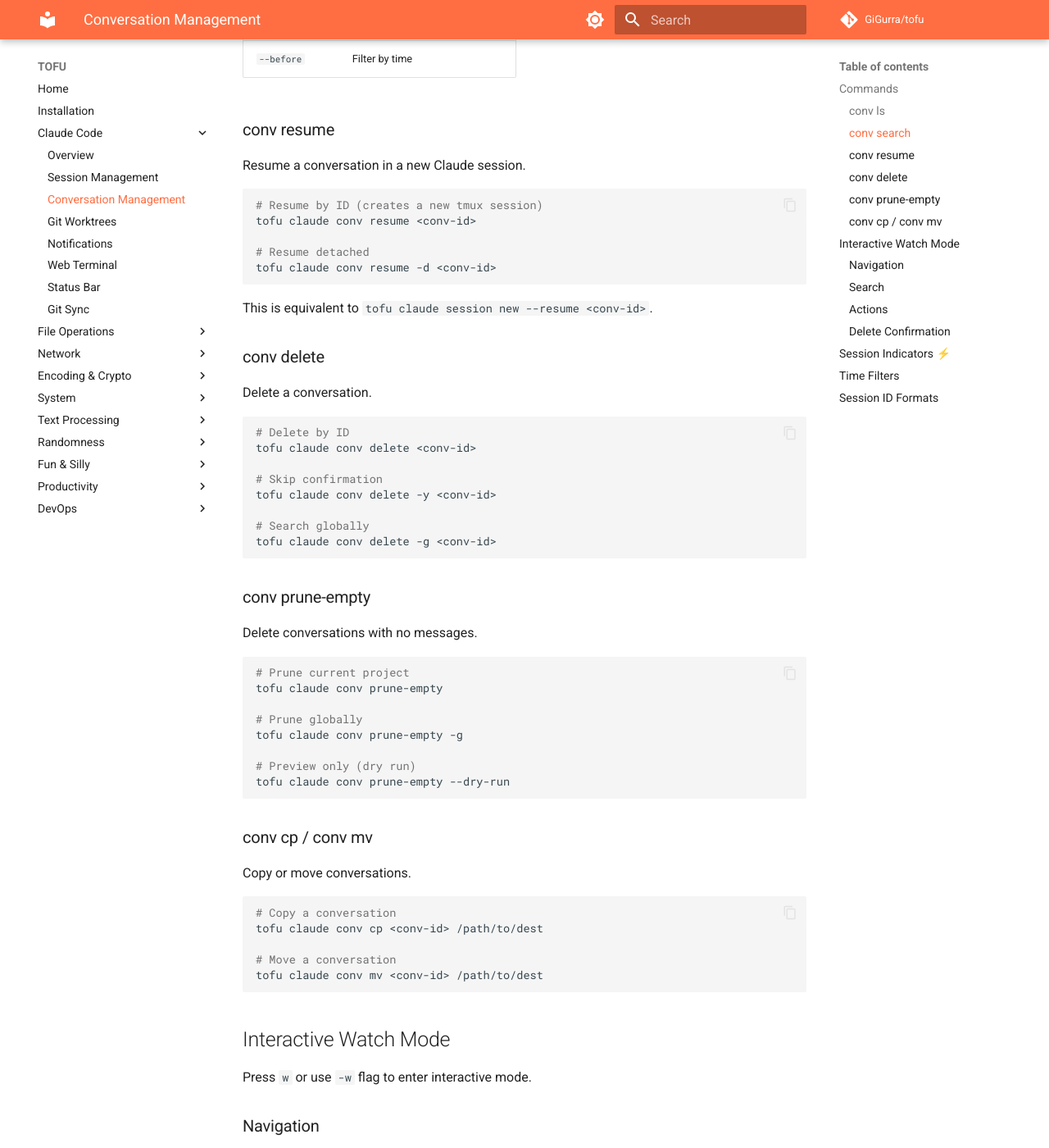
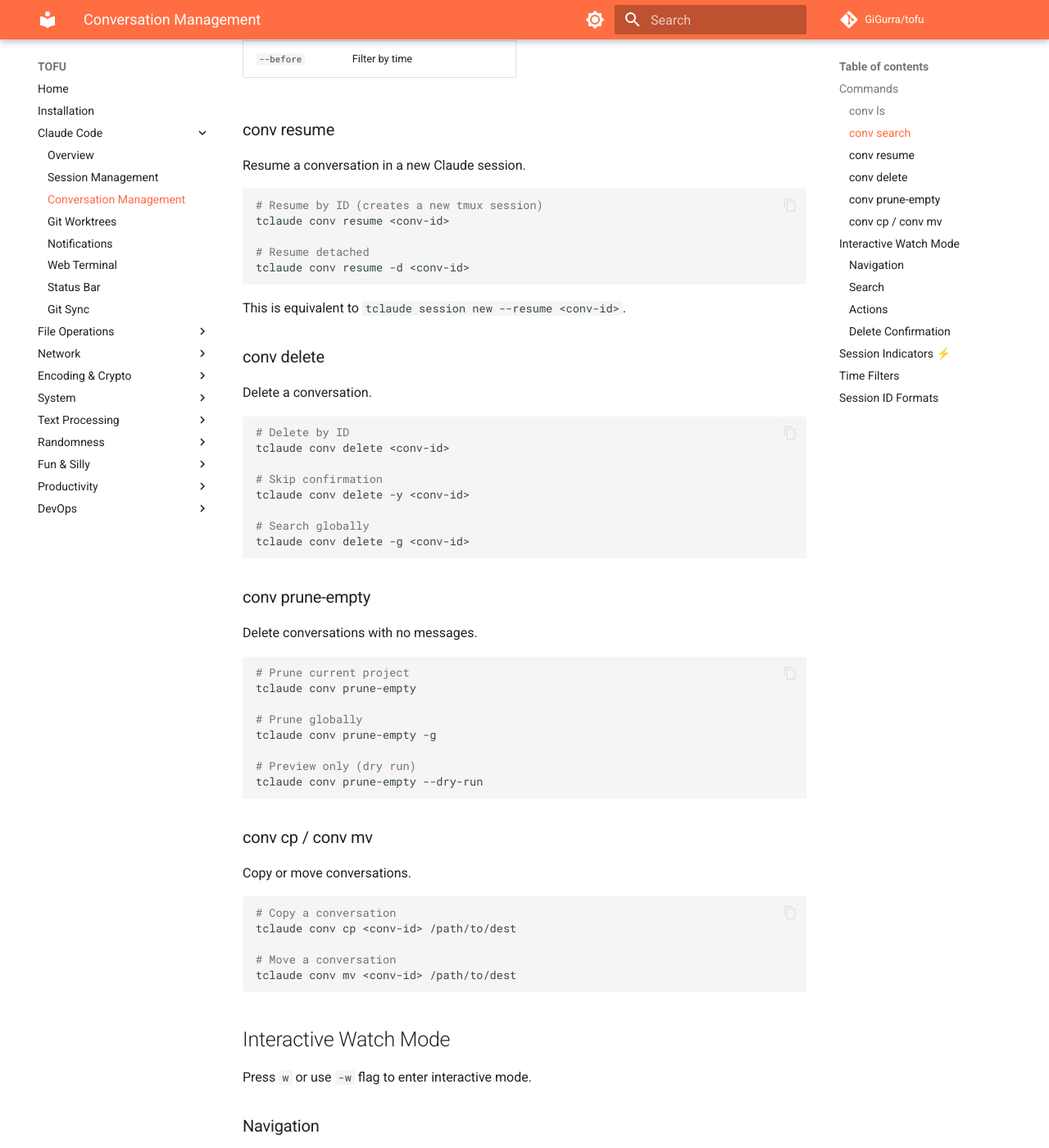
Before and after one commit to GiGurra/tofu, an MkDocs documentation site: the page built from docs/claude/conversations.md, in a window 1280 px wide and 1400 px high, scrolled down 1635 px. Shown: the whole window at 82% size. Built offline with MkDocs 1.6.1 and Material for MkDocs 9.7.7, drawn with Linux system fonts in a browser that asks for light colours; comment, search, counter and statistics services are not loaded; some of the changed text lies outside the part shown.

Commit message:
Fix docs

````diff
--- a/docs/claude/conversations.md
+++ b/docs/claude/conversations.md
@@ -16,17 +16,17 @@
 tclaude conv ls -w
 
 # Global - all projects
-tofu claude conv ls -g
+tclaude conv ls -g
 
 # Global interactive
-tofu claude conv ls -g -w
+tclaude conv ls -g -w
 
 # Limit results
-tofu claude conv ls -n 10
+tclaude conv ls -n 10
 
 # Filter by time
-tofu claude conv ls --since 7d
-tofu claude conv ls --before 2024-01-01
+tclaude conv ls --since 7d
+tclaude conv ls --before 2024-01-01
 ```
 
 **Flags:**
@@ -45,16 +45,16 @@
 
 ```bash
 # Search in current project
-tofu claude conv search "authentication"
+tclaude conv search "authentication"
 
 # Search globally
-tofu claude conv search -g "authentication"
+tclaude conv search -g "authentication"
 
 # Search with time filter
-tofu claude conv search --since 24h "bug fix"
+tclaude conv search --since 24h "bug fix"
 
 # Full content search (slower, more thorough)
-tofu claude conv search --content "specific error message"
+tclaude conv search --content "specific error message"
 ```
 
 **Flags:**
@@ -72,13 +72,13 @@
 
 ```bash
 # Resume by ID (creates a new tmux session)
-tofu claude conv resume <conv-id>
+tclaude conv resume <conv-id>
 
 # Resume detached
-tofu claude conv resume -d <conv-id>
+tclaude conv resume -d <conv-id>
 ```
 
-This is equivalent to `tofu claude session new --resume <conv-id>`.
+This is equivalent to `tclaude session new --resume <conv-id>`.
 
 ### conv delete
 
@@ -86,13 +86,13 @@
 
 ```bash
 # Delete by ID
-tofu claude conv delete <conv-id>
+tclaude conv delete <conv-id>
 
 # Skip confirmation
-tofu claude conv delete -y <conv-id>
+tclaude conv delete -y <conv-id>
 
 # Search globally
-tofu claude conv delete -g <conv-id>
+tclaude conv delete -g <conv-id>
 ```
 
 ### conv prune-empty
@@ -101,13 +101,13 @@
 
 ```bash
 # Prune current project
-tofu claude conv prune-empty
+tclaude conv prune-empty
 
 # Prune globally
-tofu claude conv prune-empty -g
+tclaude conv prune-empty -g
 
 # Preview only (dry run)
-tofu claude conv prune-empty --dry-run
+tclaude conv prune-empty --dry-run
 ```
 
 ### conv cp / conv mv
@@ -116,10 +116,10 @@
 
 ```bash
 # Copy a conversation
-tofu claude conv cp <conv-id> /path/to/dest
+tclaude conv cp <conv-id> /path/to/dest
 
 # Move a conversation
-tofu claude conv mv <conv-id> /path/to/dest
+tclaude conv mv <conv-id> /path/to/dest
 ```
 
 ## Interactive Watch Mode
@@ -190,16 +190,16 @@
 
 ```bash
 # Last 24 hours
-tofu claude conv ls --since 24h
+tclaude conv ls --since 24h
 
 # Last week
-tofu claude conv ls --since 7d
+tclaude conv ls --since 7d
 
 # Before a specific date
-tofu claude conv ls --before 2024-01-01
+tclaude conv ls --before 2024-01-01
 
 # Date range
-tofu claude conv ls --since 2024-01-01 --before 2024-02-01
+tclaude conv ls --since 2024-01-01 --before 2024-02-01
 ```
 
 ## Session ID Formats
````
Also changed, not shown: docs/claude/git-sync.md (+6 -6 lines), docs/claude/notifications.md (+6 -6 lines), docs/claude/sessions.md (+11 -11 lines), docs/claude/worktrees.md (+16 -16 lines), planning/claude-session.md (+2 -2 lines), 2 other files.
